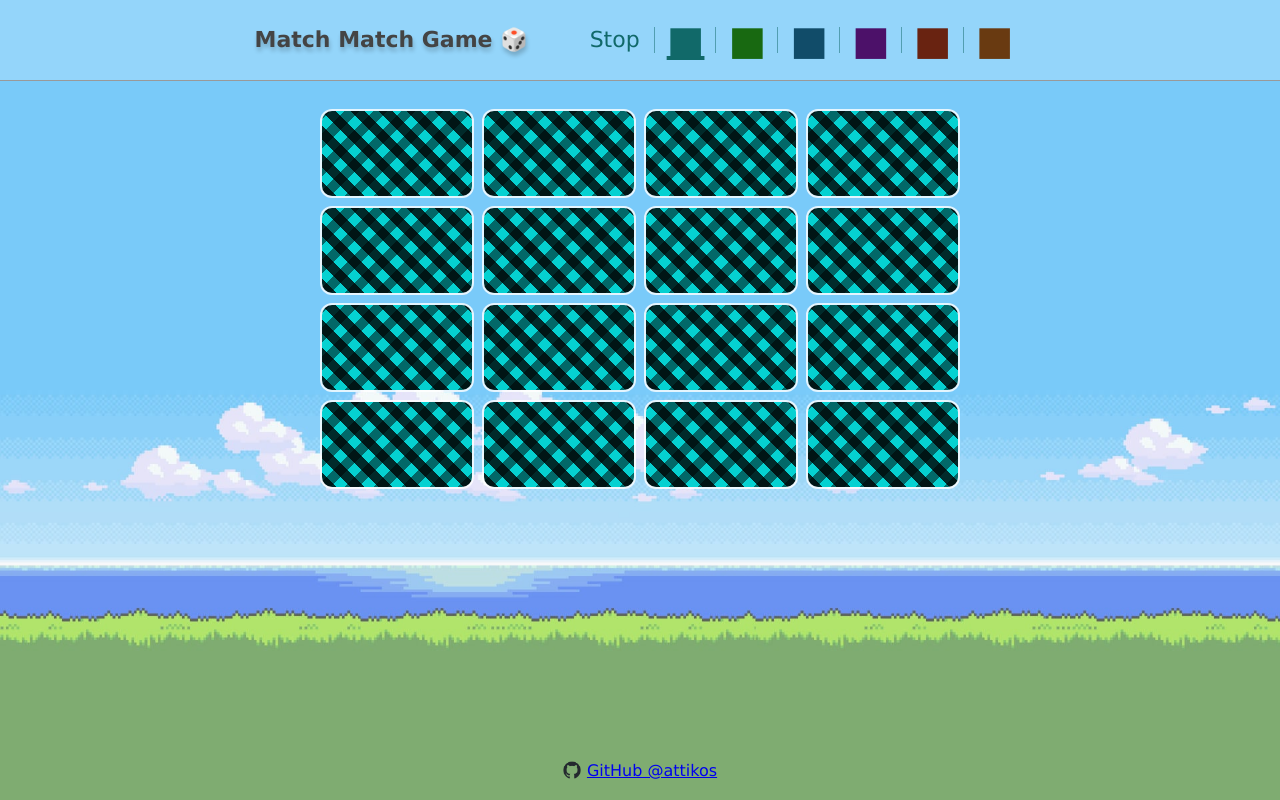
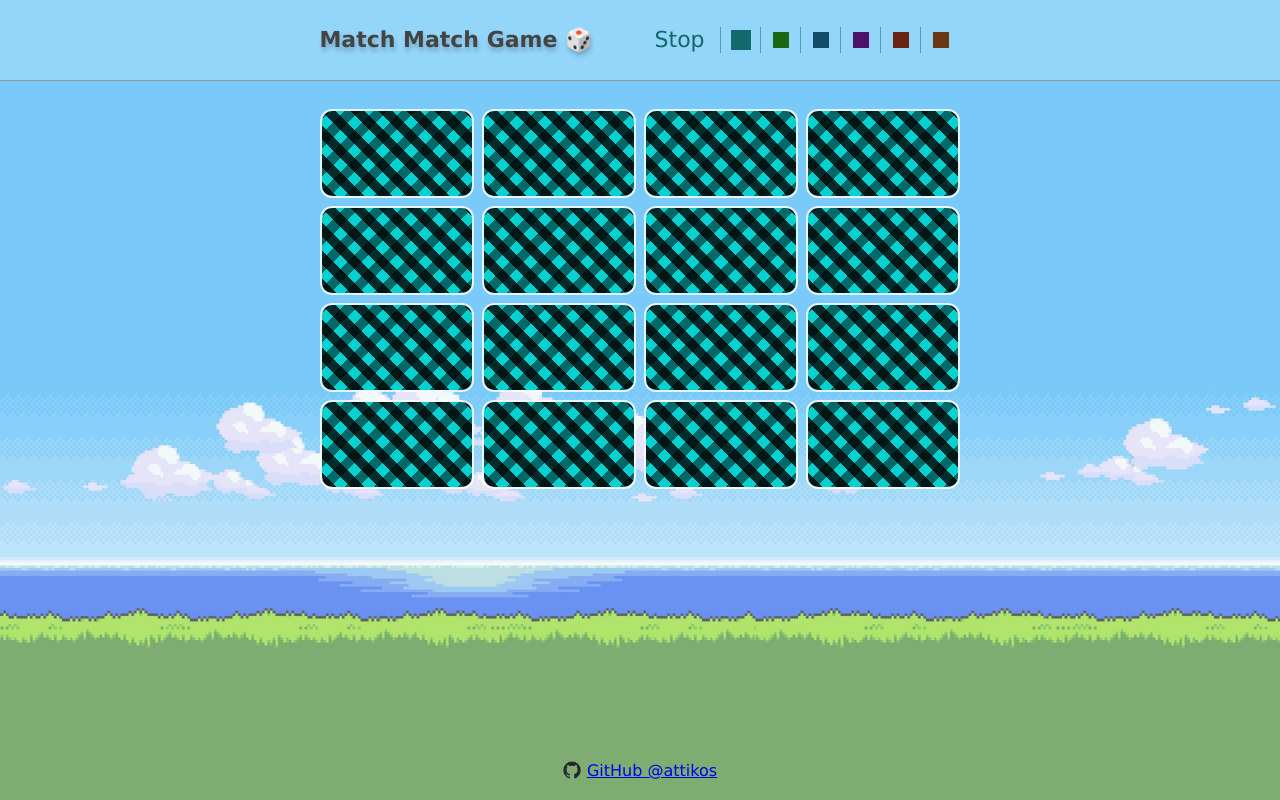
Before and after one commit to attikos/ddd-vue-match-game, a Vue app: page /#/ in a window 1280 px wide. Built offline with nearby package versions, Linux system fonts and the light colour scheme.

Commit message:
fix: header - minor

```diff
--- a/src/Presentation/view/components/AppHeader.vue
+++ b/src/Presentation/view/components/AppHeader.vue
@@ -144,7 +144,7 @@
 
         &_type {
             &_start {
-                min-width: 53px;
+                min-width: 54px;
             }
         }
 
@@ -155,11 +155,15 @@
     }
 
     &__theme {
+        display: flex;
+        align-items: center;
+
         &::before {
+            content: "";
             display: flex;
-            font-size: 40px;
-            line-height: 22px;
-            content: "■";
+            width: 16px;
+            height: 16px;
+            box-sizing: content-box;
         }
     }
 
@@ -167,12 +171,13 @@
         &__theme {
             &--#{$theme} {
                 &::before {
+                    background-color: var(--color-#{$theme});
                     color: var(--color-#{$theme});
                 }
 
                 html.#{$theme} & {
                     &::before {
-                        text-decoration: underline;
+                        box-shadow: 0 0 0 2px currentColor;
                     }
                 }
             }
```
